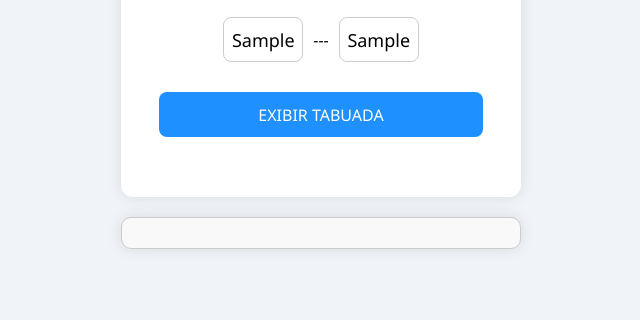
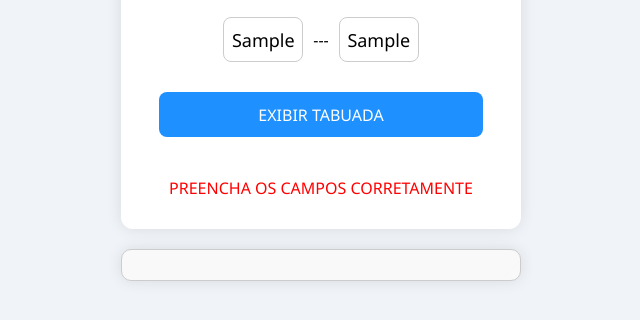
Before and after one commit to LUCASGOODPROGRAMMER/CALCULADORA, a plain HTML site: page index.html in a window 1280 px wide. Both pictures are taken after typing "Sample", "Sample" into the empty fields and a click on the button "EXIBIR TABUADA". Shown: the part 106-426 px from the top of the page, without its empty margins (319-959 px from the left). Drawn offline with Linux system fonts and the light colour scheme.

Commit message:
calculadora finalizada

```diff
--- a/index.html
+++ b/index.html
@@ -8,7 +8,7 @@
     <script src="js/script.js" defer></script>
 </head>
 <body>
-    <form class="calc-container" onsubmit="return false">
+    <form class="calc-container">
         <h1>CALCULADORA</h1>
         <div id="numbers">
             <abbr title="NÚMERO A SER MULTIPLICADO">
--- a/js/script.js
+++ b/js/script.js
@@ -1,15 +1,31 @@
-const capturaBtn = document.getElementById("bt-calc")
-const captura1 = document.querySelector("#number")
-const captura2 = document.querySelector("#multiplicador")
-const captura3 = document.querySelector("#exibir")
+const capturaBtn = document.getElementById("bt-calc");
+const captura1 = document.querySelector("#number");
+const captura2 = document.querySelector("#multiplicador");
+const captura3 = document.querySelector("#exibir");
 
-capturaBtn.addEventListener("click", () => {
-    captura3.innerHTML = ''
-    const number = Number(captura1.value)
-    const multiplicador = Number(captura2.value)
-    for(let i = 0; i <= multiplicador; i++) {
-        const p = document.createElement("p")
-        p.textContent = `${number} x ${i} = ${number * i}`
-        captura3.appendChild(p)
-    };
-})
+capturaBtn.addEventListener("click", (e) => {
+  e.preventDefault();
+  captura3.innerHTML = "";
+  const number = Number(captura1.value);
+  const multiplicador = Number(captura2.value);
+  const aviso = document.createElement("span");
+  if (!number || !multiplicador) {
+    if (!document.querySelector("#aviso-erro")) {
+      aviso.textContent = "PREENCHA OS CAMPOS CORRETAMENTE";
+      aviso.id = "aviso-erro";
+      aviso.style.color = "red";
+      aviso.style.display = "block";
+      aviso.style.marginTop = "10px";
+      capturaBtn.parentElement.appendChild(aviso);
+    }
+    return;
+  }
+  for (let i = 0; i <= multiplicador; i++) {
+    const p = document.createElement("p");
+    p.textContent = `${number} x ${i} = ${number * i}`;
+    captura3.appendChild(p);
+  }
+});
+document.querySelector("form").addEventListener("submit", (e) => {
+  e.preventDefault(); // Impede o envio do formulário
+});
```
